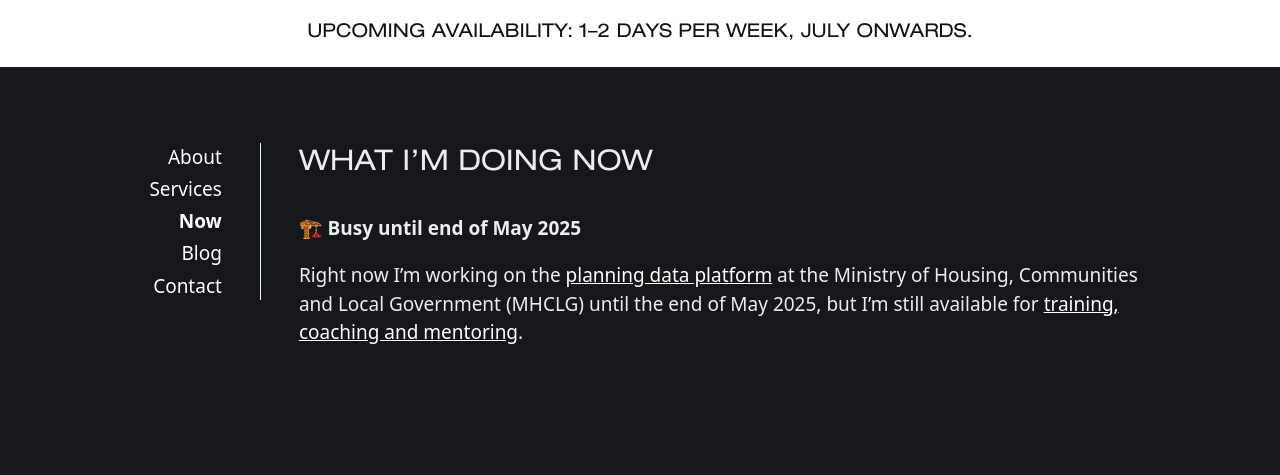
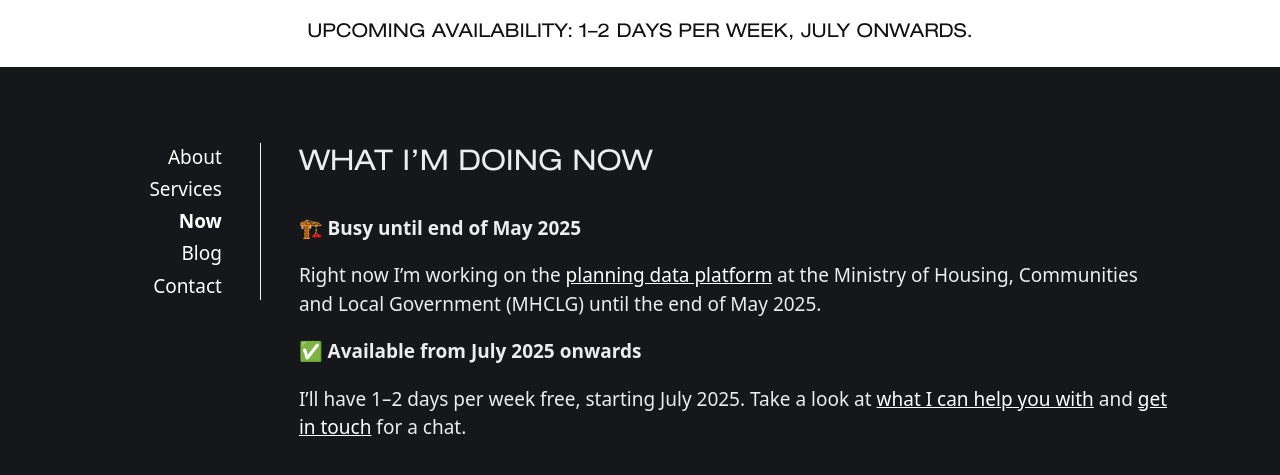
Before and after one commit to stevenjmesser/boring-magic, a Jekyll site: the page built from _pages/now.md, in a window 1280 px wide. Shown: the top 475 px of the page. Built offline with Jekyll 4.4.1, drawn with Linux system fonts in a browser that asks for light colours; comment, search, counter and statistics services are not loaded.

Commit message:
Update now page

```diff
--- a/_pages/now.md
+++ b/_pages/now.md
@@ -6,4 +6,8 @@ permalink: /now/
 
 🏗️ **Busy until end of May 2025**
 
-Right now I’m working on the [planning data platform](https://planning.data.gov.uk/) at the Ministry of Housing, Communities and Local Government (MHCLG) until the end of May 2025, but I'm still available for [training, coaching and mentoring](/services/#training-coaching-mentoring).
+Right now I’m working on the [planning data platform](https://planning.data.gov.uk/) at the Ministry of Housing, Communities and Local Government (MHCLG) until the end of May 2025.
+
+✅ **Available from July 2025 onwards**
+
+I'll have 1–2 days per week free, starting July 2025. Take a look at [what I can help you with](/services) and [get in touch](/contact) for a chat.
```
